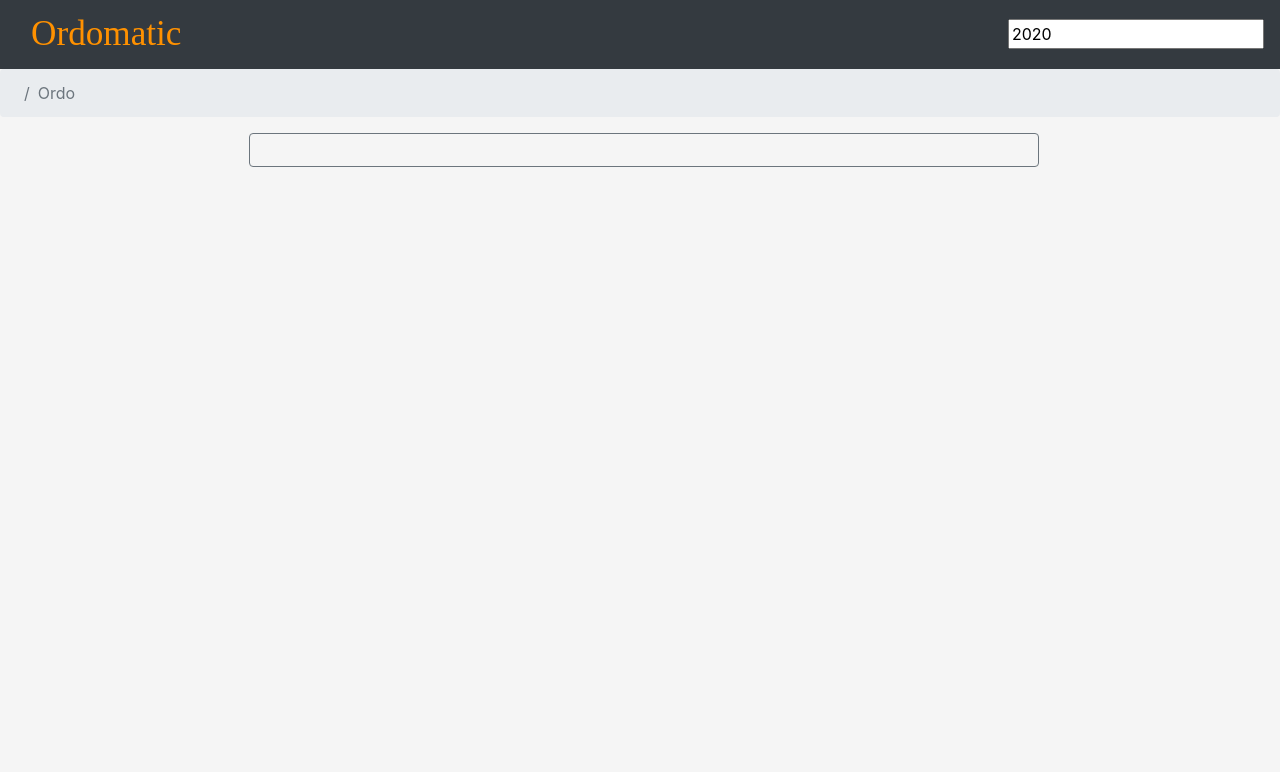
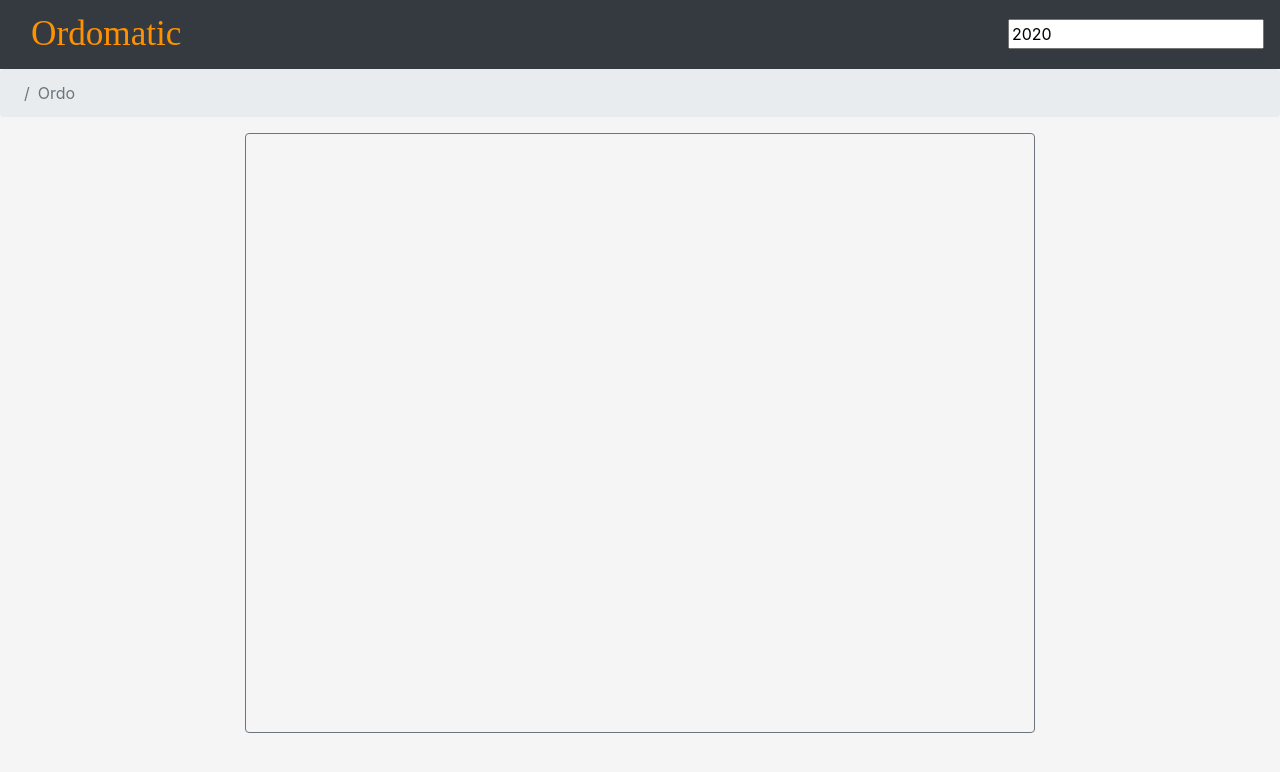
Before and after one commit to BrRoman/ordomatic-django, a Django app: template ordomatic/apps/main/templates/main/ordo.html in a window 1280 px wide. Shown: the top 772 px of the page. Run offline with Django 3.2, Linux system fonts and the light colour scheme; the template is opened without the code that fills it: most values are stand-ins (such as "Sample title", 1, 10 or a date in 2020); style sheets or scripts are compiled from the project's sources; some libraries are stand-ins or nearby versions; some web fonts are replaced.

Commit message:
Ordo block: scroll.

```diff
--- a/ordomatic/apps/main/templates/main/ordo.html
+++ b/ordomatic/apps/main/templates/main/ordo.html
@@ -11,5 +11,7 @@
 {% endblock breadcrumbs %}
 
 {% block content %}
-    <div id="ordo_block" class="col-8 border border-secondary rounded p-3 ml-2"></div>
+    <div class="d-flex w-100">
+        <div id="ordo_block" class="col-8 border border-secondary rounded p-3 mx-auto"></div>
+    </div>
 {% endblock content %}
--- a/ordomatic/static/css/ordomatic.less
+++ b/ordomatic/static/css/ordomatic.less
@@ -57,10 +57,9 @@ body {
             font-family: LucidaHW;
         }
 
-        #days_list,
-        #ordo_output {
+        #ordo_block {
             overflow-y: scroll;
-            height: 70vh;
+            height: 75vh;
         }
     }
 }
```
